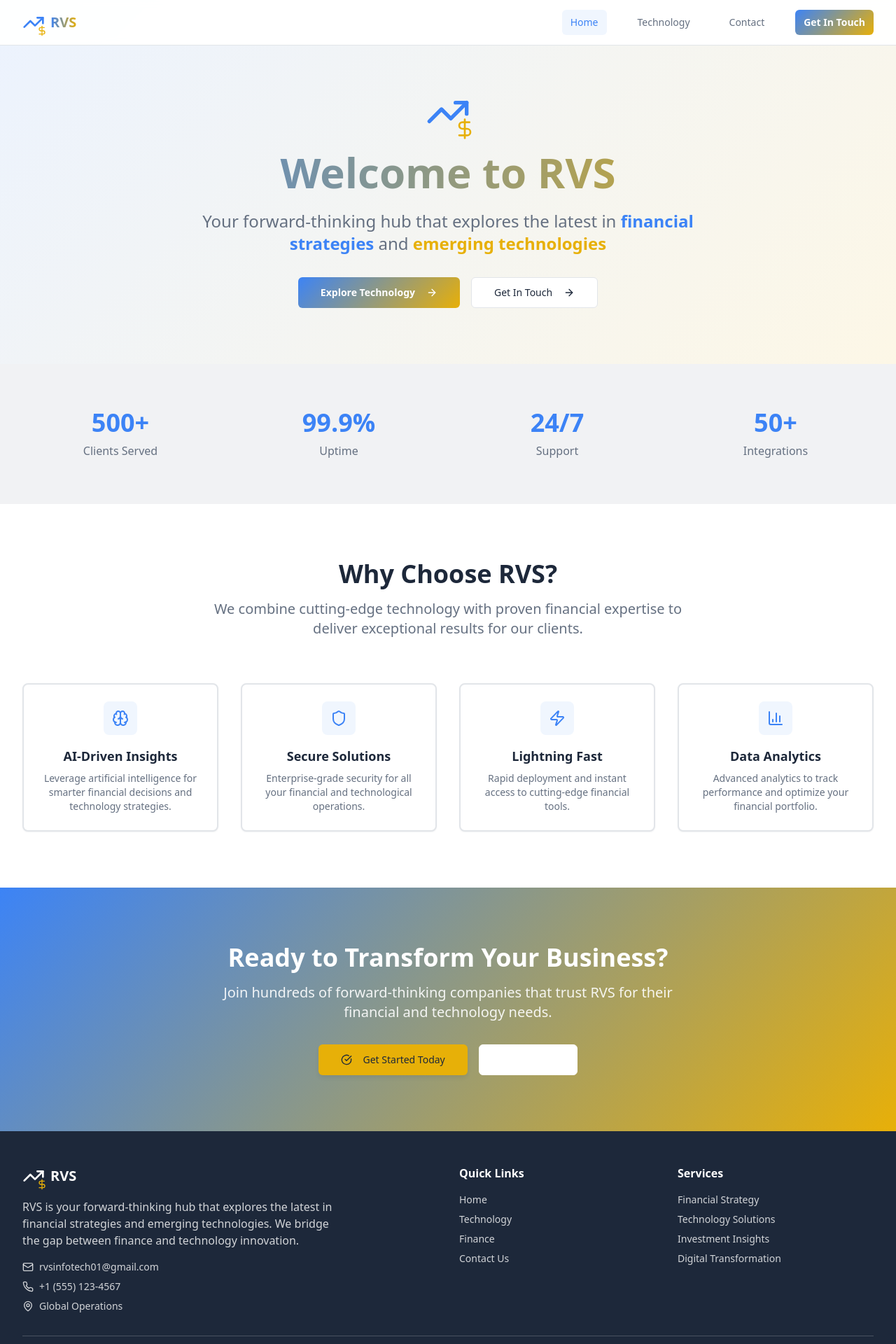
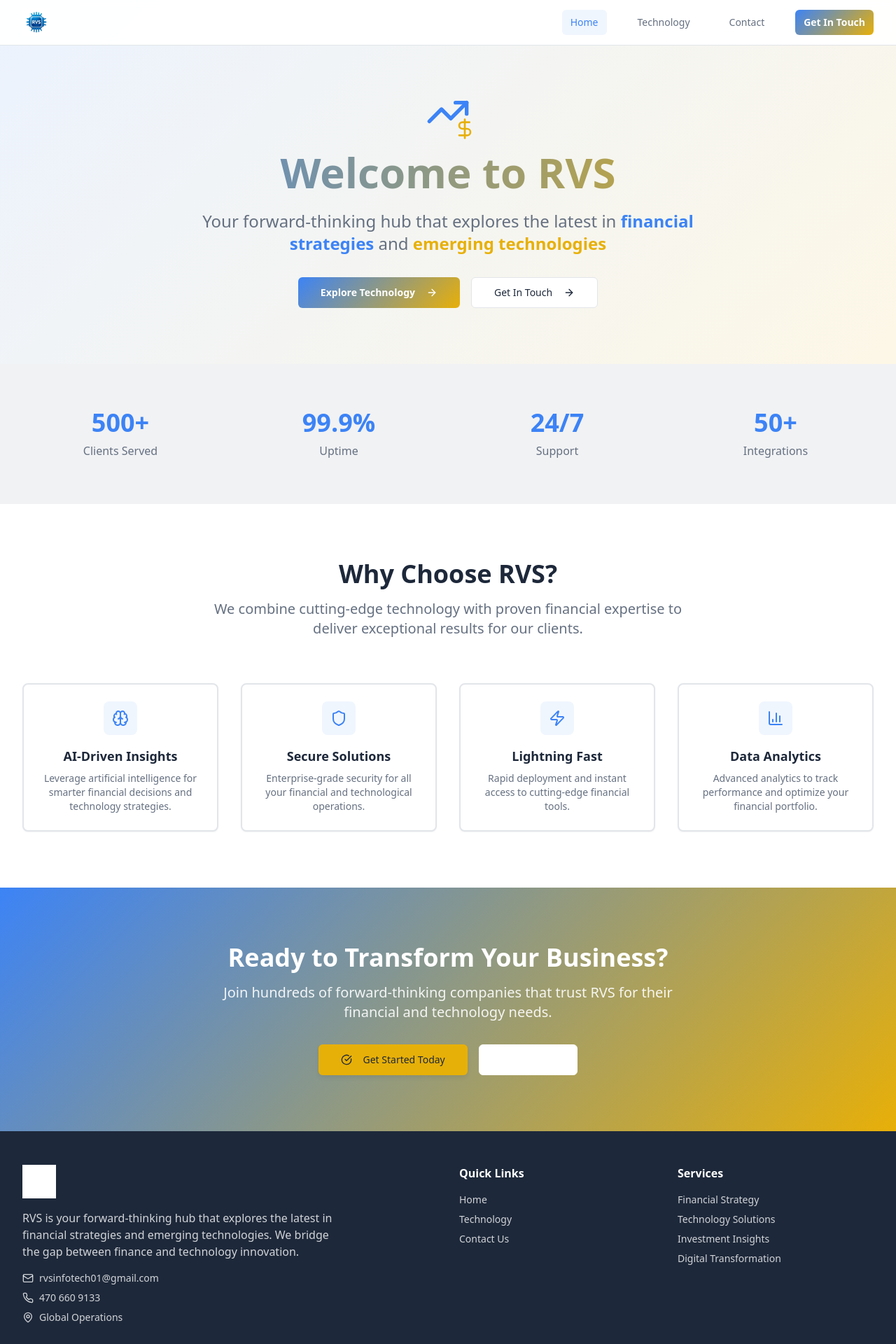
Before and after one commit to mishravishakh/rvsaihub, a React (Vite) app: page / in a window 1280 px wide. Shown: the top 1920 px of the page at 70% size. Built offline with nearby package versions, Linux system fonts and the light colour scheme.

Commit message:
Update footer and logo
Remove finance quick links from the footer. Update the phone number to 470 660 9133. Use the uploaded image for the logo, excluding the "Infotech" section.

```diff
--- a/src/components/Footer.tsx
+++ b/src/components/Footer.tsx
@@ -1,5 +1,6 @@
 import { Link } from "react-router-dom";
-import { TrendingUp, DollarSign, Mail, Phone, MapPin } from "lucide-react";
+import { Mail, Phone, MapPin } from "lucide-react";
+import rvsLogo from "@/assets/rvs-logo.png";
 
 const Footer = () => {
   return (
@@ -9,11 +10,11 @@ const Footer = () => {
           {/* Logo and Description */}
           <div className="col-span-1 md:col-span-2">
             <Link to="/" className="flex items-center space-x-2 mb-4">
-              <div className="relative">
-                <TrendingUp className="h-8 w-8 text-white" />
-                <DollarSign className="h-4 w-4 text-secondary absolute -bottom-1 -right-1" />
-              </div>
-              <span className="text-xl font-bold text-white">RVS</span>
+              <img
+                src={rvsLogo}
+                alt="RVS Logo"
+                className="h-12 w-auto object-contain brightness-0 invert"
+              />
             </Link>
             <p className="text-background/80 mb-4 max-w-md">
               RVS is your forward-thinking hub that explores the latest in financial
@@ -27,7 +28,7 @@ const Footer = () => {
               </div>
               <div className="flex items-center space-x-2">
                 <Phone className="h-4 w-4" />
-                <span>+1 (555) 123-4567</span>
+                <span>470 660 9133</span>
               </div>
               <div className="flex items-center space-x-2">
                 <MapPin className="h-4 w-4" />
@@ -48,11 +49,6 @@ const Footer = () => {
               <li>
                 <Link to="/technology" className="hover:text-white transition-smooth">
                   Technology
-                </Link>
-              </li>
-              <li>
-                <Link to="/finance" className="hover:text-white transition-smooth">
-                  Finance
                 </Link>
               </li>
               <li>
--- a/src/components/Navigation.tsx
+++ b/src/components/Navigation.tsx
@@ -1,7 +1,8 @@
 import { useState } from "react";
 import { Link, useLocation } from "react-router-dom";
 import { Button } from "@/components/ui/button";
-import { Menu, X, TrendingUp, DollarSign } from "lucide-react";
+import { Menu, X } from "lucide-react";
+import rvsLogo from "@/assets/rvs-logo.png";
 
 const Navigation = () => {
   const [isOpen, setIsOpen] = useState(false);
@@ -21,13 +22,11 @@ const Navigation = () => {
         <div className="flex justify-between items-center h-16">
           {/* Logo */}
           <Link to="/" className="flex items-center space-x-2 group">
-            <div className="relative">
-              <TrendingUp className="h-8 w-8 text-primary group-hover:text-primary-light transition-smooth" />
-              <DollarSign className="h-4 w-4 text-secondary absolute -bottom-1 -right-1" />
-            </div>
-            <span className="text-xl font-bold bg-gradient-to-r from-primary to-secondary bg-clip-text text-transparent">
-              RVS
-            </span>
+            <img
+              src={rvsLogo}
+              alt="RVS Logo"
+              className="h-10 w-auto object-contain"
+            />
           </Link>
 
           {/* Desktop Navigation */}
```
Also changed, not shown: src/assets/rvs-logo.png (added).
